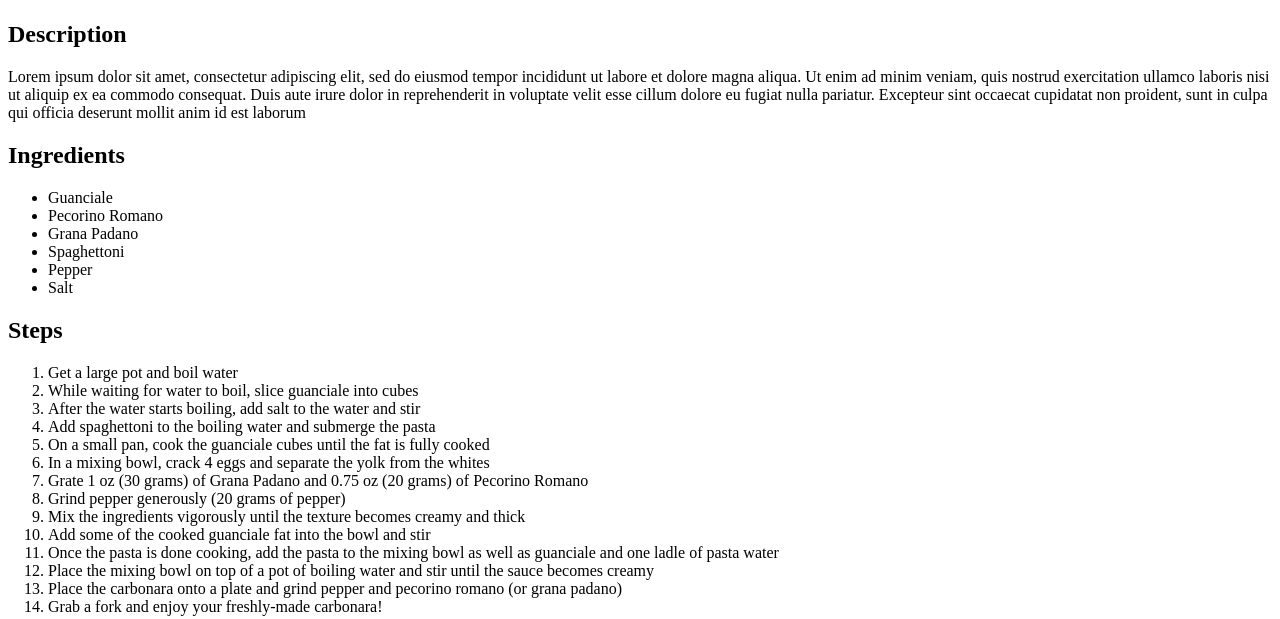
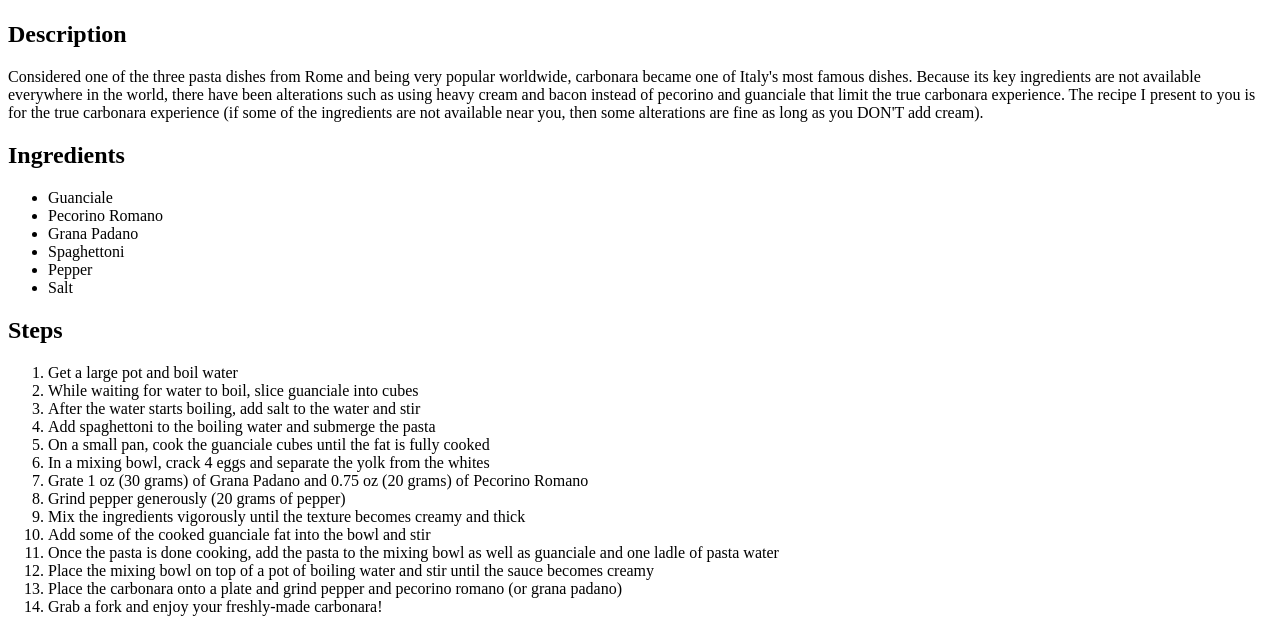
Before and after one commit to samkang8293/odin-recipes, a plain HTML site: page recipes/carbonara.html in a window 1280 px wide. Shown: the part 319-938 px from the top of the page. Drawn offline with Linux system fonts and the light colour scheme.

Commit message:
Replace default lorem ipsum desc with more thematic and detailed ones

```diff
--- a/recipes/carbonara.html
+++ b/recipes/carbonara.html
@@ -10,7 +10,11 @@
         <img src="../images/carbonara.jpg" alt="carbonara" height = "236.2" width="354.3">
 
         <h2>Description</h2>
-        <p>Lorem ipsum dolor sit amet, consectetur adipiscing elit, sed do eiusmod tempor incididunt ut labore et dolore magna aliqua. Ut enim ad minim veniam, quis nostrud exercitation ullamco laboris nisi ut aliquip ex ea commodo consequat. Duis aute irure dolor in reprehenderit in voluptate velit esse cillum dolore eu fugiat nulla pariatur. Excepteur sint occaecat cupidatat non proident, sunt in culpa qui officia deserunt mollit anim id est laborum</p>
+        <p>Considered one of the three pasta dishes from Rome and being very popular worldwide, carbonara became one of Italy's most famous dishes.
+            Because its key ingredients are not available everywhere in the world, there have been alterations such as using heavy cream and bacon instead of pecorino and guanciale
+            that limit the true carbonara experience. The recipe I present to you is for the true carbonara experience (if some of the ingredients are not available near you, then some alterations
+            are fine as long as you DON'T add cream).
+        </p>
 
         <h2>Ingredients</h2>
         <ul>
```
Also changed, not shown: recipes/kimchifriedrice.html (+3 -1 lines), recipes/steak.html (+4 -1 lines).
